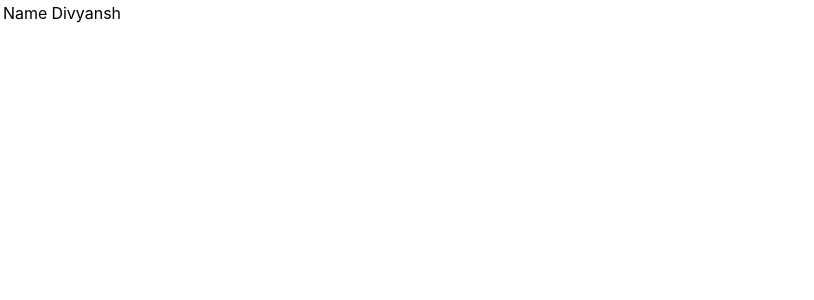
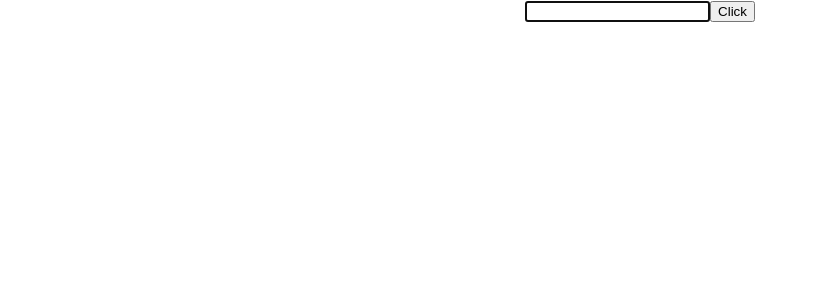
Before and after one commit to Divyansh-007/ReactCrashCourse, a React (Create React App) app: page / in a window 1280 px wide. Shown: the top 300 px of the page, without its empty margins (0-814 px from the left). Built offline with nearby package versions, Linux system fonts and the light colour scheme.

Commit message:
Understand Ref

```diff
--- a/src/App.js
+++ b/src/App.js
@@ -2,12 +2,14 @@
 import Form from "./components/Form";
 import FragmentDemo from "./components/FragmentDemo";
 import LifeCycleA from "./components/LifeCycleA";
+import RefsDemo from "./components/RefsDemo";
 import Table from "./components/Table";
 
 function App() {
   return (
     <div className="App">
-      <Table />
+      <RefsDemo />
+      {/* <Table /> */}
       {/* <FragmentDemo /> */}
       {/* <LifeCycleA /> */}
       {/* <Form /> */}
--- /dev/null
+++ b/src/components/RefsDemo.js
@@ -0,0 +1,29 @@
+import React, { Component } from "react";
+
+class RefsDemo extends Component {
+  constructor(props) {
+    super(props);
+
+    this.inputRef = React.createRef();
+  }
+
+  componentDidMount() {
+    this.inputRef.current.focus();
+    console.log(this.inputRef);
+  }
+
+  handleClick = () => {
+    console.log(this.inputRef.current.value);
+  };
+
+  render() {
+    return (
+      <div>
+        <input type="text" ref={this.inputRef} />
+        <button onClick={this.handleClick}>Click</button>
+      </div>
+    );
+  }
+}
+
+export default RefsDemo;
```
